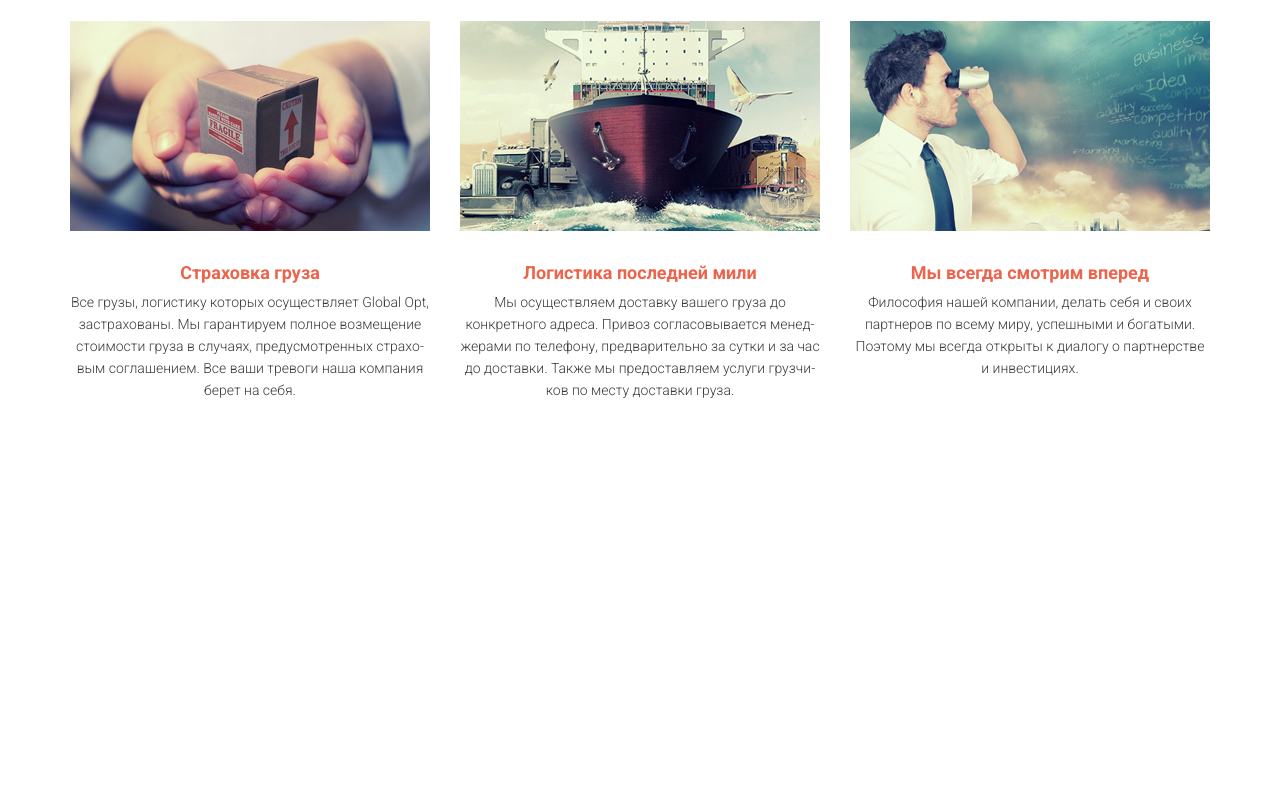
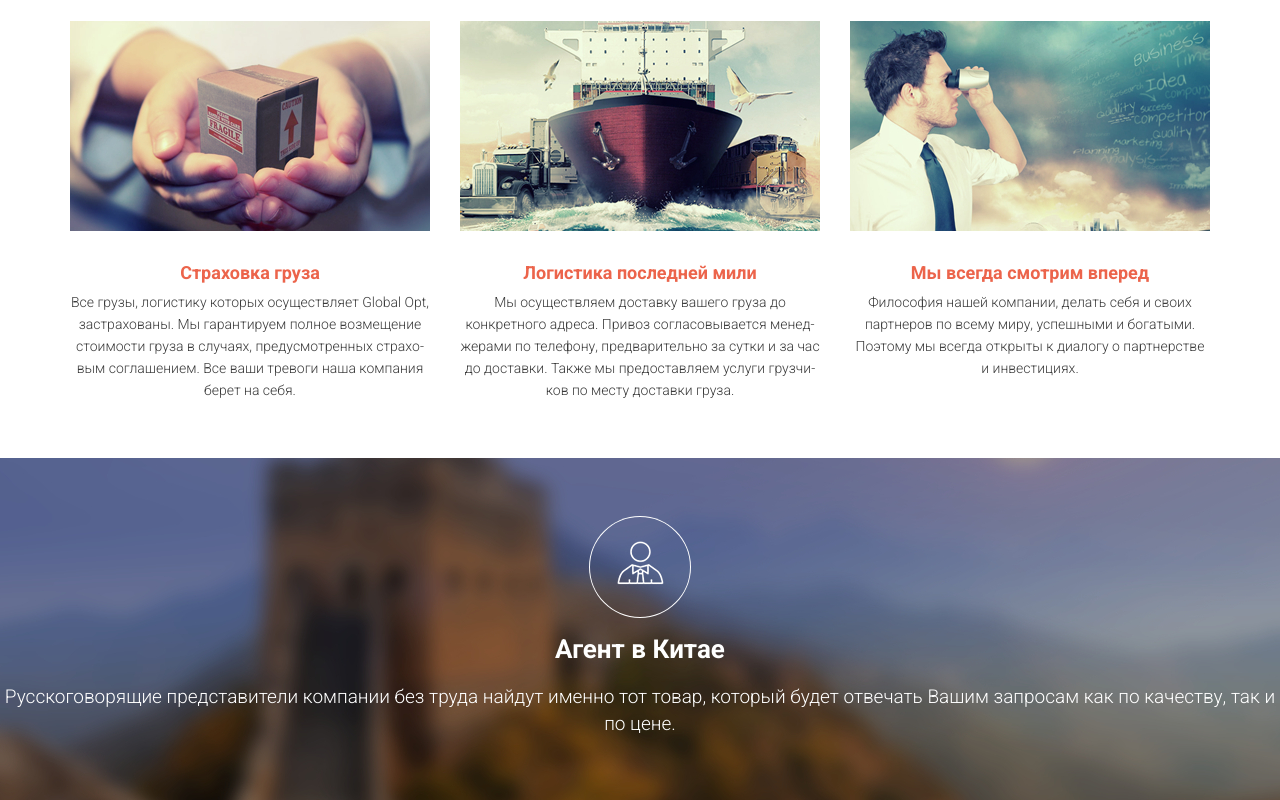
Before and after one commit to winsoney940/glopt, a website: page src/index.html in a window 1280 px wide. Shown: the part 1582-2382 px from the top of the page. Before the commit the page ends 2040 px from the top, so only its background shows below. Drawn offline with nearby package versions, Linux system fonts and the light colour scheme; files that its build step writes are made by us from their sources.

Commit message:
created and adapted agent section

```diff
--- a/src/index.html
+++ b/src/index.html
@@ -198,5 +198,14 @@
             </div>
         </div>
     </section>
+    <section class="agent">
+        <div class="agent__pic">
+            <img src="icons/agent/agent.png" alt="agent">
+        </div>
+        <div class="agent__title">Агент в Китае</div>
+        <div class="agent__descr">
+            Русскоговорящие представители компании без труда найдут именно тот товар, который будет отвечать Вашим запросам как по качеству, так и по цене.
+        </div>
+    </section>
 </body>
 </html>
--- /dev/null
+++ b/src/sass/blocks/_agent.scss
@@ -0,0 +1,27 @@
+.agent {
+    min-height: 342px;
+    background: url('../img/bg/agent.jpg') center center/cover no-repeat;
+    &__pic {
+        padding-top: 58px;
+        img {
+            display: block;
+            margin: 0 auto;
+        }
+    }
+    &__title {
+        color: #ffffff;
+        font-size: 26px;
+        font-weight: 700;
+        line-height: 23px;
+        text-align: center;
+        margin-top: 20px;
+    }
+    &__descr {
+        color: #ffffff;
+        font-size: 19px;
+        font-weight: 300;
+        line-height: 27px;
+        text-align: center;
+        margin-top: 22px;
+    }
+}
--- a/src/sass/blocks/_media.scss
+++ b/src/sass/blocks/_media.scss
@@ -81,6 +81,11 @@
             row-gap: 30px;
         }
     }
+    .agent {
+        &__descr {
+            font-size: 14px !important;
+        }
+    }
 }
 
 @media (max-width: 768px) {
--- a/src/sass/style.scss
+++ b/src/sass/style.scss
@@ -24,3 +24,4 @@
 @import 'blocks/advantages';
 @import 'blocks/title';
 @import 'blocks/delivery';
+@import 'blocks/agent';
```
Also changed, not shown: dist/css/style.min.css, dist/icons/agent/agent.png (added), dist/img/bg/agent.jpg (added), dist/index.html, src/icons/agent/agent.png (added), src/img/bg/agent.jpg (added).
